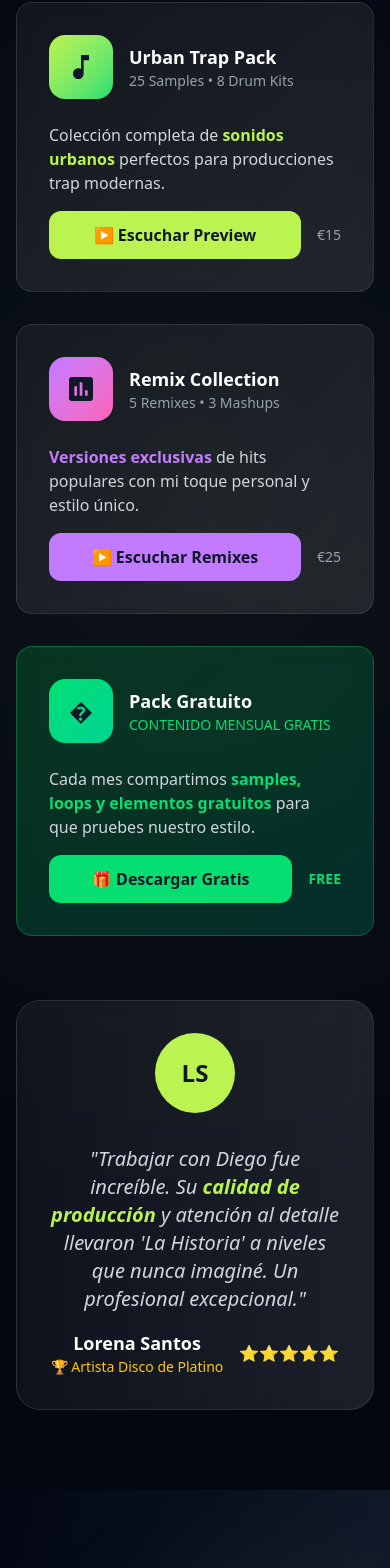
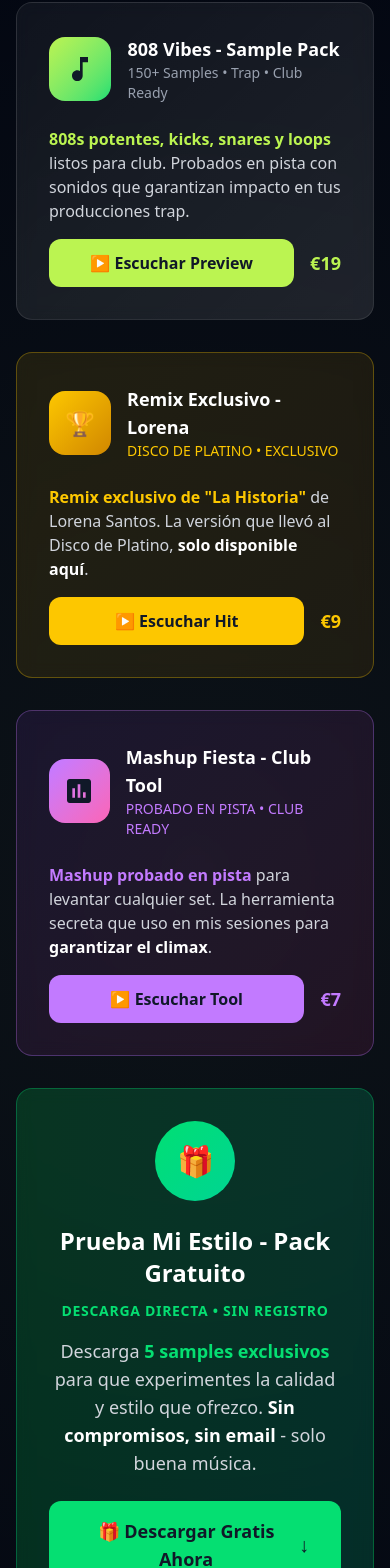
Before and after one commit to Diego-DPL/DiegoDPLShop, a React (Vite) app: page / in a window 390 px wide. Shown: the part 5240-6808 px from the top of the page. Built offline with nearby package versions, Linux system fonts and the light colour scheme; no server answers; a web font is replaced by a local one; what mailgun.js would draw is missing.

Commit message:
feat: Actualizar Product Cards con productos reales y mejoras en la presentación

```diff
--- a/src/pages/Home.tsx
+++ b/src/pages/Home.tsx
@@ -334,9 +334,9 @@ const Home: React.FC = () => {
                         </p>
                     </div>
 
-                    {/* Updated Product Cards with remixes and free content */}
+                    {/* Product Cards - Productos Reales de DiegoDPL */}
                     <div className="grid grid-cols-1 md:grid-cols-2 lg:grid-cols-3 gap-8 mb-16">
-                        {/* Sample Pack */}
+                        {/* 808 Vibes Sample Pack */}
                         <div className="group bg-gradient-to-br from-white/5 to-white/10 backdrop-blur-sm rounded-2xl p-8 border border-white/10 hover:border-lime-300/30 transition-all duration-500 hover:transform hover:scale-105">
                             <div className="flex items-center gap-4 mb-6">
                                 <div className="w-16 h-16 bg-gradient-to-br from-lime-300 to-green-400 rounded-2xl flex items-center justify-center">
@@ -345,23 +345,53 @@ const Home: React.FC = () => {
                                     </svg>
                                 </div>
                                 <div>
-                                    <h3 className="text-white text-lg font-bold">Urban Trap Pack</h3>
-                                    <p className="text-gray-400 text-sm">25 Samples • 8 Drum Kits</p>
+                                    <h3 className="text-white text-lg font-bold">808 Vibes - Sample Pack</h3>
+                                    <p className="text-gray-400 text-sm">150+ Samples • Trap • Club Ready</p>
                                 </div>
                             </div>
                             <p className="text-gray-300 mb-4">
-                                Colección completa de <strong className="text-lime-300">sonidos urbanos</strong> perfectos para producciones trap modernas.
+                                <strong className="text-lime-300">808s potentes, kicks, snares y loops</strong> listos para club. Probados en pista con
+                                sonidos que garantizan impacto en tus producciones trap.
                             </p>
                             <div className="flex items-center gap-4">
-                                <button className="flex-1 bg-lime-300 text-gray-900 py-3 rounded-xl font-semibold hover:bg-lime-400 transition-colors">
+                                <Link
+                                    to="/catalog"
+                                    className="flex-1 bg-lime-300 text-gray-900 py-3 rounded-xl font-semibold hover:bg-lime-400 transition-colors text-center"
+                                >
                                     ▶ Escuchar Preview
-                                </button>
-                                <div className="text-gray-400 text-sm">€15</div>
+                                </Link>
+                                <div className="text-lime-300 text-lg font-bold">€19</div>
                             </div>
                         </div>
 
-                        {/* Remix Pack */}
-                        <div className="group bg-gradient-to-br from-white/5 to-white/10 backdrop-blur-sm rounded-2xl p-8 border border-white/10 hover:border-lime-300/30 transition-all duration-500 hover:transform hover:scale-105">
+                        {/* Remix Exclusivo - Lorena Santos */}
+                        <div className="group bg-gradient-to-br from-yellow-400/10 to-yellow-600/10 backdrop-blur-sm rounded-2xl p-8 border border-yellow-400/30 hover:border-yellow-400/50 transition-all duration-500 hover:transform hover:scale-105">
+                            <div className="flex items-center gap-4 mb-6">
+                                <div className="w-16 h-16 bg-gradient-to-br from-yellow-400 to-yellow-600 rounded-2xl flex items-center justify-center">
+                                    <span className="text-gray-900 text-2xl font-bold">🏆</span>
+                                </div>
+                                <div>
+                                    <h3 className="text-white text-lg font-bold">Remix Exclusivo - Lorena</h3>
+                                    <p className="text-yellow-400 text-sm">DISCO DE PLATINO • EXCLUSIVO</p>
+                                </div>
+                            </div>
+                            <p className="text-gray-300 mb-4">
+                                <strong className="text-yellow-400">Remix exclusivo de "La Historia"</strong> de Lorena Santos.
+                                La versión que llevó al Disco de Platino, <strong className="text-white">solo disponible aquí</strong>.
+                            </p>
+                            <div className="flex items-center gap-4">
+                                <Link
+                                    to="/catalog"
+                                    className="flex-1 bg-yellow-400 text-gray-900 py-3 rounded-xl font-semibold hover:bg-yellow-500 transition-colors text-center"
+                                >
+                                    ▶ Escuchar Hit
+                                </Link>
+                                <div className="text-yellow-400 text-lg font-bold">€9</div>
+                            </div>
+                        </div>
+
+                        {/* Mashup Fiesta - Club Tool */}
+                        <div className="group bg-gradient-to-br from-purple-500/10 to-pink-500/10 backdrop-blur-sm rounded-2xl p-8 border border-purple-400/30 hover:border-purple-400/50 transition-all duration-500 hover:transform hover:scale-105">
                             <div className="flex items-center gap-4 mb-6">
                                 <div className="w-16 h-16 bg-gradient-to-br from-purple-400 to-pink-400 rounded-2xl flex items-center justify-center">
                                     <svg className="w-8 h-8 text-gray-900" fill="currentColor" viewBox="0 0 24 24">
@@ -369,40 +399,49 @@ const Home: React.FC = () => {
                                     </svg>
                                 </div>
                                 <div>
-                                    <h3 className="text-white text-lg font-bold">Remix Collection</h3>
-                                    <p className="text-gray-400 text-sm">5 Remixes • 3 Mashups</p>
+                                    <h3 className="text-white text-lg font-bold">Mashup Fiesta - Club Tool</h3>
+                                    <p className="text-purple-400 text-sm">PROBADO EN PISTA • CLUB READY</p>
                                 </div>
                             </div>
                             <p className="text-gray-300 mb-4">
-                                <strong className="text-purple-400">Versiones exclusivas</strong> de hits populares con mi toque personal y estilo único.
+                                <strong className="text-purple-400">Mashup probado en pista</strong> para levantar cualquier set.
+                                La herramienta secreta que uso en mis sesiones para <strong className="text-white">garantizar el climax</strong>.
                             </p>
                             <div className="flex items-center gap-4">
-                                <button className="flex-1 bg-purple-400 text-gray-900 py-3 rounded-xl font-semibold hover:bg-purple-500 transition-colors">
-                                    ▶ Escuchar Remixes
-                                </button>
-                                <div className="text-gray-400 text-sm">€25</div>
+                                <Link
+                                    to="/catalog"
+                                    className="flex-1 bg-purple-400 text-gray-900 py-3 rounded-xl font-semibold hover:bg-purple-500 transition-colors text-center"
+                                >
+                                    ▶ Escuchar Tool
+                                </Link>
+                                <div className="text-purple-400 text-lg font-bold">€7</div>
                             </div>
                         </div>
 
-                        {/* Free Content */}
-                        <div className="group bg-gradient-to-br from-green-500/20 to-emerald-500/20 backdrop-blur-sm rounded-2xl p-8 border border-green-400/30 hover:border-green-400/50 transition-all duration-500 hover:transform hover:scale-105">
-                            <div className="flex items-center gap-4 mb-6">
-                                <div className="w-16 h-16 bg-gradient-to-br from-green-400 to-emerald-400 rounded-2xl flex items-center justify-center">
-                                    <span className="text-gray-900 text-2xl font-bold">�</span>
+                        {/* Bonus: Descarga Gratuita */}
+                        <div className="md:col-span-2 lg:col-span-3">
+                            <div className="group bg-gradient-to-r from-green-500/20 to-emerald-500/20 backdrop-blur-sm rounded-2xl p-8 border border-green-400/30 hover:border-green-400/50 transition-all duration-500 hover:transform hover:scale-[1.02] max-w-2xl mx-auto">
+                                <div className="text-center">
+                                    <div className="w-20 h-20 bg-gradient-to-br from-green-400 to-emerald-400 rounded-full flex items-center justify-center mx-auto mb-6">
+                                        <span className="text-gray-900 text-3xl font-bold">🎁</span>
+                                    </div>
+                                    <h3 className="text-white text-2xl font-bold mb-3">Prueba Mi Estilo - Pack Gratuito</h3>
+                                    <p className="text-green-400 text-sm font-semibold uppercase tracking-wider mb-4">DESCARGA DIRECTA • SIN REGISTRO</p>
+                                    <p className="text-gray-300 text-lg mb-6 max-w-xl mx-auto">
+                                        Descarga <strong className="text-green-400">5 samples exclusivos</strong> para que experimentes la calidad y
+                                        estilo que ofrezco. <strong className="text-white">Sin compromisos, sin email</strong> - solo buena música.
+                                    </p>
+                                    <div className="flex flex-col sm:flex-row gap-4 justify-center items-center">
+                                        <a
+                                            href="#free-download"
+                                            className="bg-green-400 text-gray-900 px-8 py-4 rounded-xl font-bold text-lg hover:bg-green-500 transition-colors inline-flex items-center gap-2"
+                                        >
+                                            🎁 Descargar Gratis Ahora
+                                            <span className="text-xl">↓</span>
+                                        </a>
+                                        <div className="text-green-400 text-xl font-bold">100% GRATIS</div>
+                                    </div>
                                 </div>
-                                <div>
-                                    <h3 className="text-white text-lg font-bold">Pack Gratuito</h3>
-                                    <p className="text-green-400 text-sm">CONTENIDO MENSUAL GRATIS</p>
-                                </div>
-                            </div>
-                            <p className="text-gray-300 mb-4">
-                                Cada mes compartimos <strong className="text-green-400">samples, loops y elementos gratuitos</strong> para que pruebes nuestro estilo.
-                            </p>
-                            <div className="flex items-center gap-4">
-                                <button className="flex-1 bg-green-400 text-gray-900 py-3 rounded-xl font-semibold hover:bg-green-500 transition-colors">
-                                    🎁 Descargar Gratis
-                                </button>
-                                <div className="text-green-400 text-sm font-bold">FREE</div>
                             </div>
                         </div>
                     </div>
```
Also changed, not shown: 1 other file (tests, documents, lock files or other folders).
